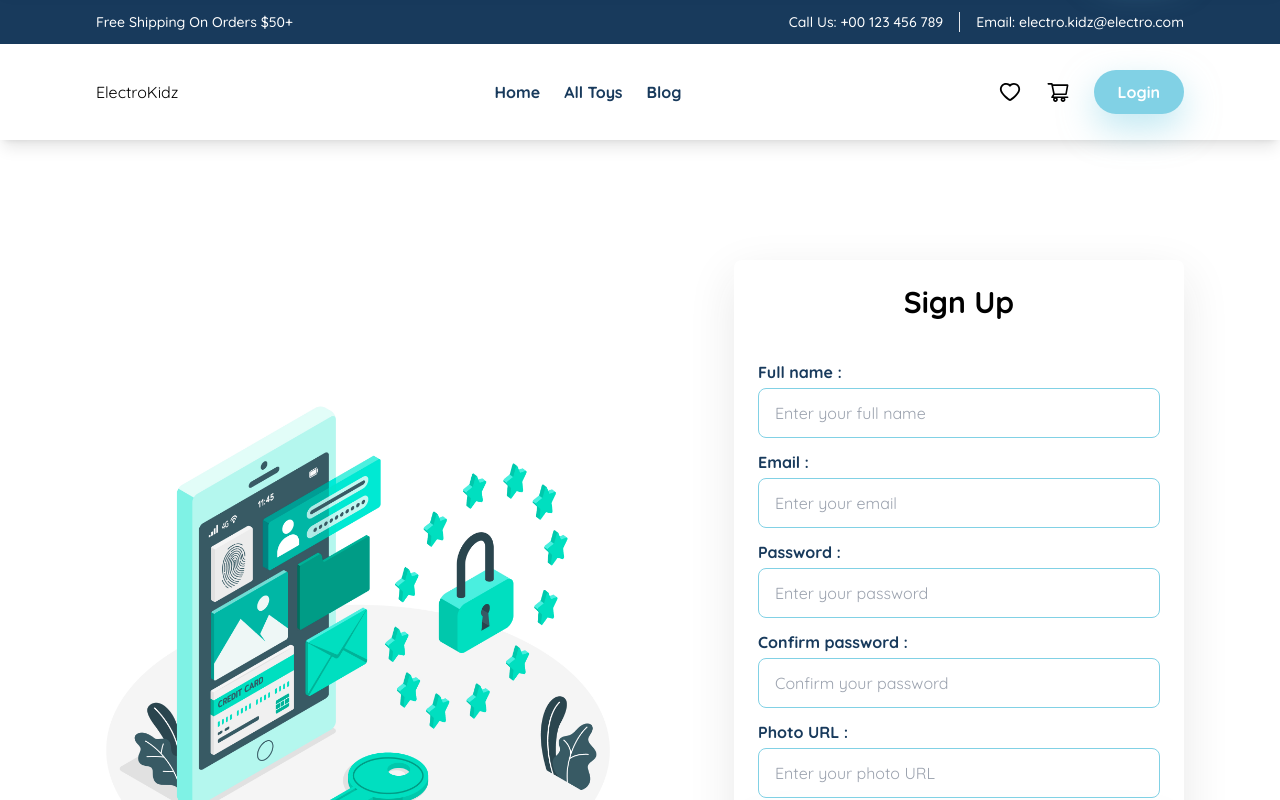
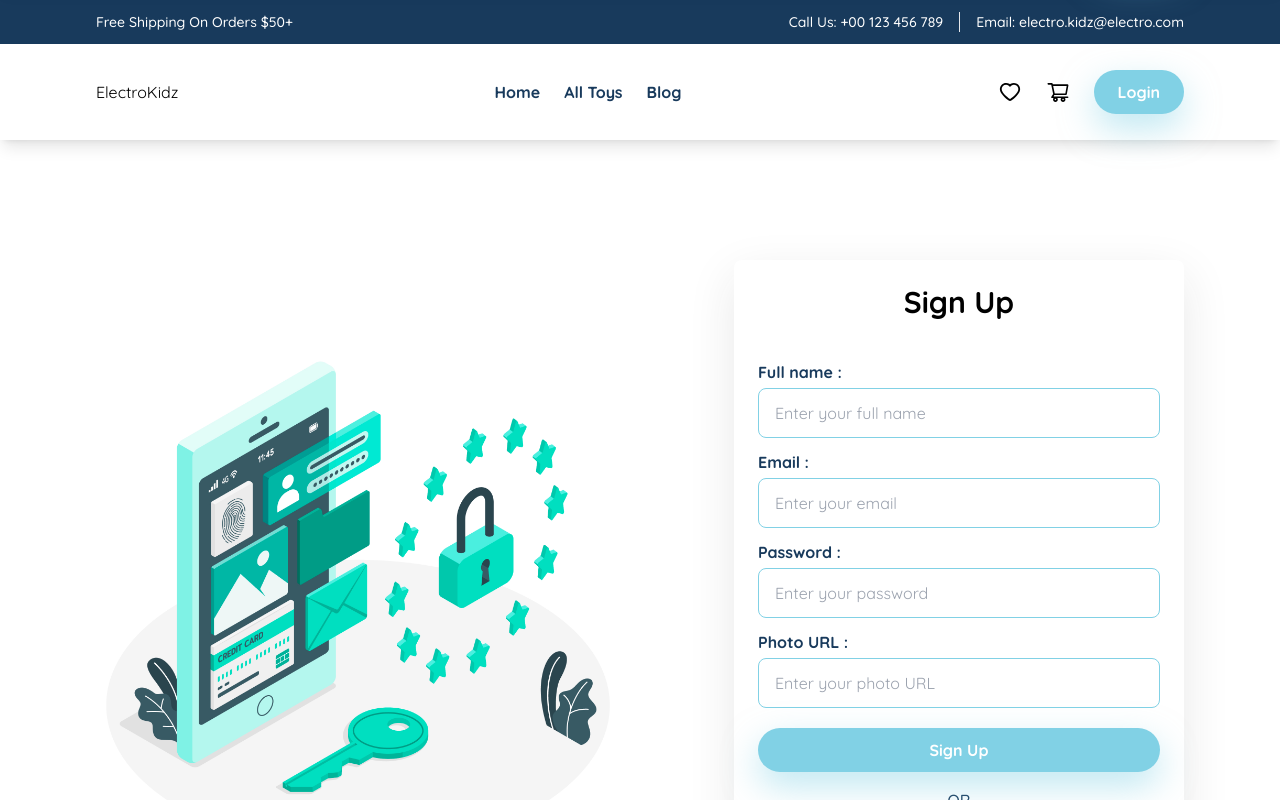
Before and after one commit to foridislam332/Electro_Kidz, a React (Vite) app: page /sign-up in a window 1280 px wide. Shown: the top 800 px of the page. Built offline with nearby package versions, Linux system fonts and the light colour scheme.

Commit message:
AuthContext, sign up & login done

```diff
--- /dev/null
+++ b/src/firebase/firebase.config.js
@@ -0,0 +1,19 @@
+// Import the functions you need from the SDKs you need
+import { initializeApp } from "firebase/app";
+// TODO: Add SDKs for Firebase products that you want to use
+// https://firebase.google.com/docs/web/setup#available-libraries
+
+// Your web app's Firebase configuration
+const firebaseConfig = {
+    apiKey: import.meta.env.VITE_apiKey,
+    authDomain: import.meta.env.VITE_authDomain,
+    projectId: import.meta.env.VITE_projectId,
+    storageBucket: import.meta.env.VITE_storageBucket,
+    messagingSenderId: import.meta.env.VITE_messagingSenderId,
+    appId: import.meta.env.VITE_appId
+};
+
+// Initialize Firebase
+const app = initializeApp(firebaseConfig);
+
+export default app;
--- a/src/main.jsx
+++ b/src/main.jsx
@@ -6,9 +6,12 @@ import routes from './routes/routes'
 
 // quicksand fonts
 import 'typeface-quicksand';
+import AuthProvider from './providers/AuthProvider'
 
 ReactDOM.createRoot(document.getElementById('root')).render(
   <React.StrictMode>
-    <RouterProvider router={routes} />
+    <AuthProvider>
+      <RouterProvider router={routes} />
+    </AuthProvider>
   </React.StrictMode>,
 )
--- a/src/pages/Login.jsx
+++ b/src/pages/Login.jsx
@@ -1,13 +1,38 @@
-import React from 'react';
+import React, { useContext } from 'react';
 
 // image
 import LoginImg from '../assets/images/login.jpg';
 import GoogleImg from '../assets/images/google.png';
 import { Link } from 'react-router-dom';
+import { AuthContext } from '../providers/AuthProvider';
 
 const Login = () => {
+    const { user, signIn, googleSignIn } = useContext(AuthContext);
+    console.log(user)
     const handleSubmit = e => {
         e.preventDefault();
+        const form = e.target;
+        const email = form.email.value;
+        const password = form.password.value;
+
+        signIn(email, password)
+            .then(result => {
+                console.log(result.user)
+            })
+            .catch(error => {
+                console.log(error.message)
+            })
+    }
+
+    // google sign in
+    const handleGoogleSignIn = () => {
+        googleSignIn()
+            .then(result => {
+                console.log(result.user)
+            })
+            .catch(error => {
+                console.log(error.message)
+            })
     }
     return (
         <section className='py-16 lg:py-[120px]'>
@@ -17,8 +42,11 @@ const Login = () => {
                         <img className='md:w-[450px] lg:w-auto' src={LoginImg} alt="login" />
                     </div>
                     <div className='w-full'>
-                        <form className='w-[450px] mx-auto lg:mx-0 lg:ml-auto rounded-lg shadow-custom p-6' onSubmit={handleSubmit}>
+                        <div className='w-[450px] mx-auto lg:mx-0 lg:ml-auto rounded-lg shadow-custom p-6'>
                             <h1 className='text-center text-3xl font-bold mb-10'>Please Login</h1>
+
+                            <form onSubmit={handleSubmit}>
+                                {/* Email field */}
                                 <div className='flex flex-col w-full'>
                                     <label className='text-navy font-bold' htmlFor="email">Email :</label>
                                     <input
@@ -27,8 +55,11 @@ const Login = () => {
                                         type="email"
                                         name='email'
                                         placeholder='Enter your email'
+                                        required
                                     />
                                 </div>
+
+                                {/* Password field */}
                                 <div className='flex flex-col w-full mt-3'>
                                     <label className='text-navy font-bold' htmlFor="password">Password :</label>
                                     <input
@@ -37,21 +68,24 @@ const Login = () => {
                                         type="password"
                                         name='password'
                                         placeholder='Enter your password'
+                                        required
                                     />
                                 </div>
 
                                 <button type='submit' className="btn_primary w-full mt-5">Login</button>
+                            </form>
+
                             <div className='text-center text-navy font-medium my-4 flex items-center gap-4 mx-4'>
                                 <span className='block w-full h-[1px] bg-gray-text'></span>
                                 OR <span className='block w-full h-[1px] bg-gray-text'></span>
                             </div>
-                            <button type='submit' className="w-full bg-white shadow-custom font-bold py-4 rounded-lg border border-blue flex items-center justify-center gap-2">
+                            <button onClick={handleGoogleSignIn} className="w-full bg-white shadow-custom font-bold py-4 rounded-lg border border-blue flex items-center justify-center gap-2">
                                 <img className='w-6' src={GoogleImg} alt="google" /> <span>Google Login</span>
                             </button>
 
                             <p className='text-center mt-4 font-medium text-gray-text'>New to Electro Kidz?
                                 <Link className='font-bold text-pink' to='/sign-up'> Sign Up</Link></p>
-                        </form>
+                        </div>
                     </div>
                 </div>
             </div>
--- a/src/pages/SignUp.jsx
+++ b/src/pages/SignUp.jsx
@@ -1,13 +1,41 @@
-import React from 'react';
+import React, { useContext } from 'react';
 
 // image
 import SignUpImg from '../assets/images/sign-up.jpg';
 import GoogleImg from '../assets/images/google.png';
 import { Link } from 'react-router-dom';
+import { AuthContext } from '../providers/AuthProvider';
 
 const SignUp = () => {
+    const { createUser, googleSignIn } = useContext(AuthContext);
+
+    // create account
     const handleSubmit = e => {
         e.preventDefault();
+        const form = e.target;
+        const name = form.name.value;
+        const email = form.email.value;
+        const password = form.password.value;
+        const photo = form.photo.value;
+
+        createUser(email, password)
+            .then(result => {
+                console.log(result.user)
+            })
+            .catch(error => {
+                console.log(error.message)
+            })
+    }
+
+    // google sign up
+    const handleGoogleSignIn = () => {
+        googleSignIn()
+            .then(result => {
+                console.log(result.user)
+            })
+            .catch(error => {
+                console.log(error.message)
+            })
     }
     return (
         <section className='py-16 lg:py-[120px]'>
@@ -17,9 +45,10 @@ const SignUp = () => {
                         <img className='md:w-[450px] lg:w-auto' src={SignUpImg} alt="login" />
                     </div>
                     <div className='w-full'>
-                        <form className='w-[450px] mx-auto lg:mx-0 lg:ml-auto rounded-lg shadow-custom p-6' onSubmit={handleSubmit}>
+                        <div className='w-[450px] mx-auto lg:mx-0 lg:ml-auto rounded-lg shadow-custom p-6'>
                             <h1 className='text-center text-3xl font-bold mb-10'>Sign Up</h1>
 
+                            <form onSubmit={handleSubmit}>
                                 {/* name field */}
                                 <div className='flex flex-col w-full'>
                                     <label className='text-navy font-bold' htmlFor="email">Full name :</label>
@@ -40,6 +69,7 @@ const SignUp = () => {
                                         type="email"
                                         name='email'
                                         placeholder='Enter your email'
+                                        required
                                     />
                                 </div>
 
@@ -52,18 +82,7 @@ const SignUp = () => {
                                         type="password"
                                         name='password'
                                         placeholder='Enter your password'
-                                />
-                            </div>
-
-                            {/* Confirm password field */}
-                            <div className='flex flex-col w-full mt-3'>
-                                <label className='text-navy font-bold' htmlFor="confirm">Confirm password :</label>
-                                <input
-                                    id='confirm'
-                                    className='w-full border border-blue focus:border-pink outline-none pl-4 py-3 mt-1 rounded-lg'
-                                    type="password"
-                                    name='confirm'
-                                    placeholder='Confirm your password'
+                                        required
                                     />
                                 </div>
 
@@ -80,17 +99,19 @@ const SignUp = () => {
                                 </div>
 
                                 <button type='submit' className="btn_primary w-full mt-5">Sign Up</button>
+                            </form>
+
                             <div className='text-center text-navy font-medium my-4 flex items-center gap-4 mx-4'>
                                 <span className='block w-full h-[1px] bg-gray-text'></span>
                                 OR <span className='block w-full h-[1px] bg-gray-text'></span>
                             </div>
-                            <button type='submit' className="w-full bg-white shadow-custom font-bold py-4 rounded-lg border border-blue flex items-center justify-center gap-2">
+                            <button onClick={handleGoogleSignIn} className="w-full bg-white shadow-custom font-bold py-4 rounded-lg border border-blue flex items-center justify-center gap-2">
                                 <img className='w-6' src={GoogleImg} alt="google" /> <span>Google Sign Up</span>
                             </button>
 
                             <p className='text-center mt-4 font-medium text-gray-text'>Already have an account?
                                 <Link className='font-bold text-pink' to='/login'> Login</Link></p>
-                        </form>
+                        </div>
                     </div>
                 </div>
             </div>
--- /dev/null
+++ b/src/providers/AuthProvider.jsx
@@ -0,0 +1,45 @@
+import React, { createContext, useState } from 'react';
+import { GoogleAuthProvider, createUserWithEmailAndPassword, getAuth, signInWithEmailAndPassword, signInWithPopup } from "firebase/auth";
+import app from '../firebase/firebase.config';
+
+
+export const AuthContext = createContext();
+
+
+const AuthProvider = ({ children }) => {
+    const [user, setUser] = useState({});
+    const [loading, setLoading] = useState(true);
+
+    const auth = getAuth(app);
+
+    const createUser = (email, password) => {
+        setLoading(true);
+        return createUserWithEmailAndPassword(auth, email, password);
+    }
+
+    const signIn = (email, password) => {
+        setLoading(true);
+        return signInWithEmailAndPassword(auth, email, password);
+    }
+
+    const googleSignIn = () => {
+        setLoading(true);
+        const googleProvider = new GoogleAuthProvider();
+        return signInWithPopup(auth, googleProvider)
+    }
+
+    const authInfo = {
+        user,
+        loading,
+        createUser,
+        signIn,
+        googleSignIn
+    }
+    return (
+        <AuthContext.Provider value={authInfo}>
+            {children}
+        </AuthContext.Provider>
+    );
+};
+
+export default AuthProvider;
```
Also changed, not shown: 1 other file (tests, documents, lock files or other folders). Lines whose indentation alone changed are shown as unchanged.
